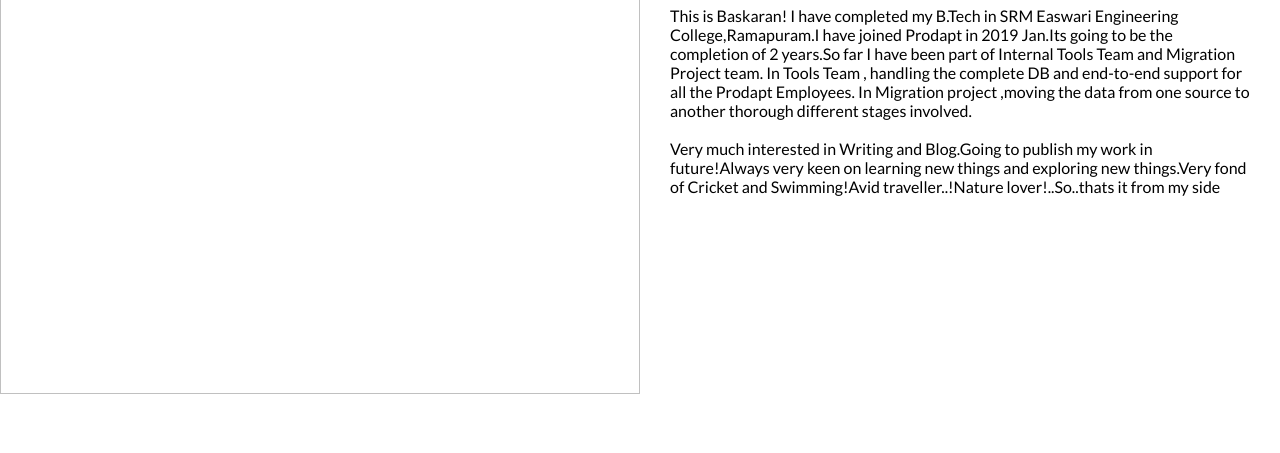
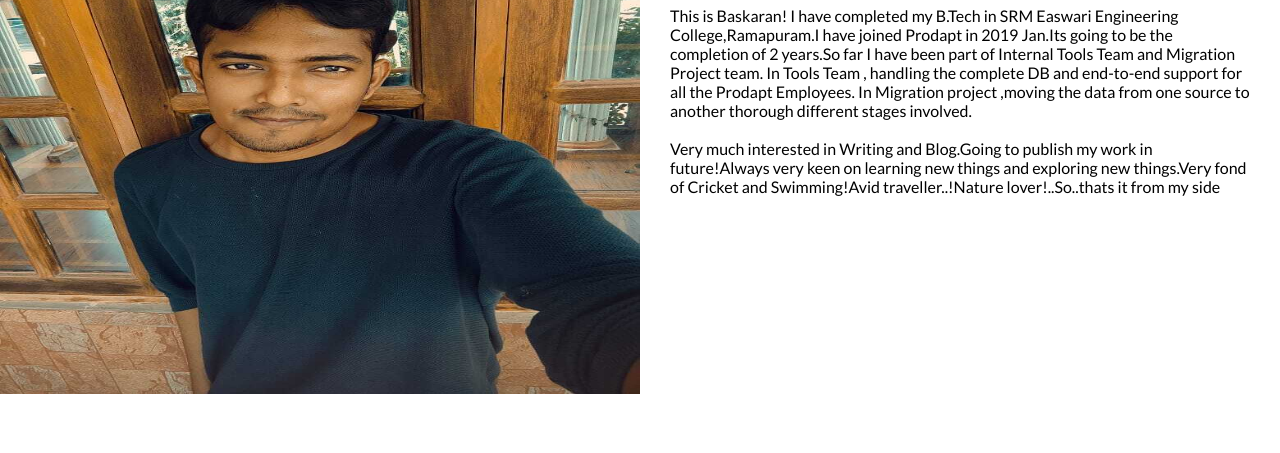
Before and after one commit to baskaran12/Portfolio, a plain HTML site: page about.html in a window 1280 px wide. Shown: the part 203-656 px from the top of the page. Drawn offline with Linux system fonts and the light colour scheme.

Commit message:
Update about.html

```diff
--- a/about.html
+++ b/about.html
@@ -30,7 +30,7 @@
         <div class="portfolio-content">
             <div class="two-column">
                 <div class="profile-image">
-                    <img src=images/DP.jpeg width=100%>
+                    <img src=images/DP.jpg width=100%>
                 </div>
                 <div class="profile-content">
                     <h1>Hi, Thanks for visiting my site</h1>
```
